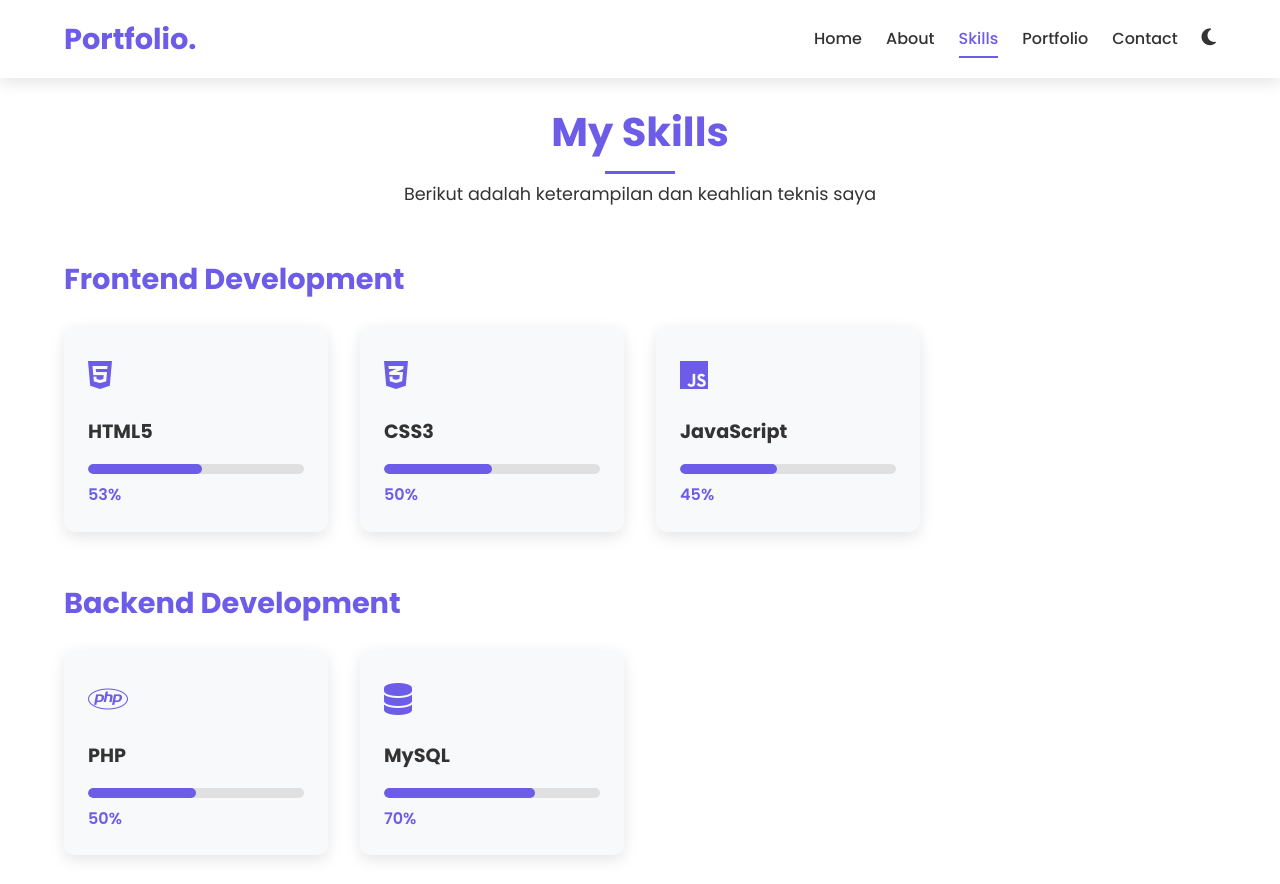
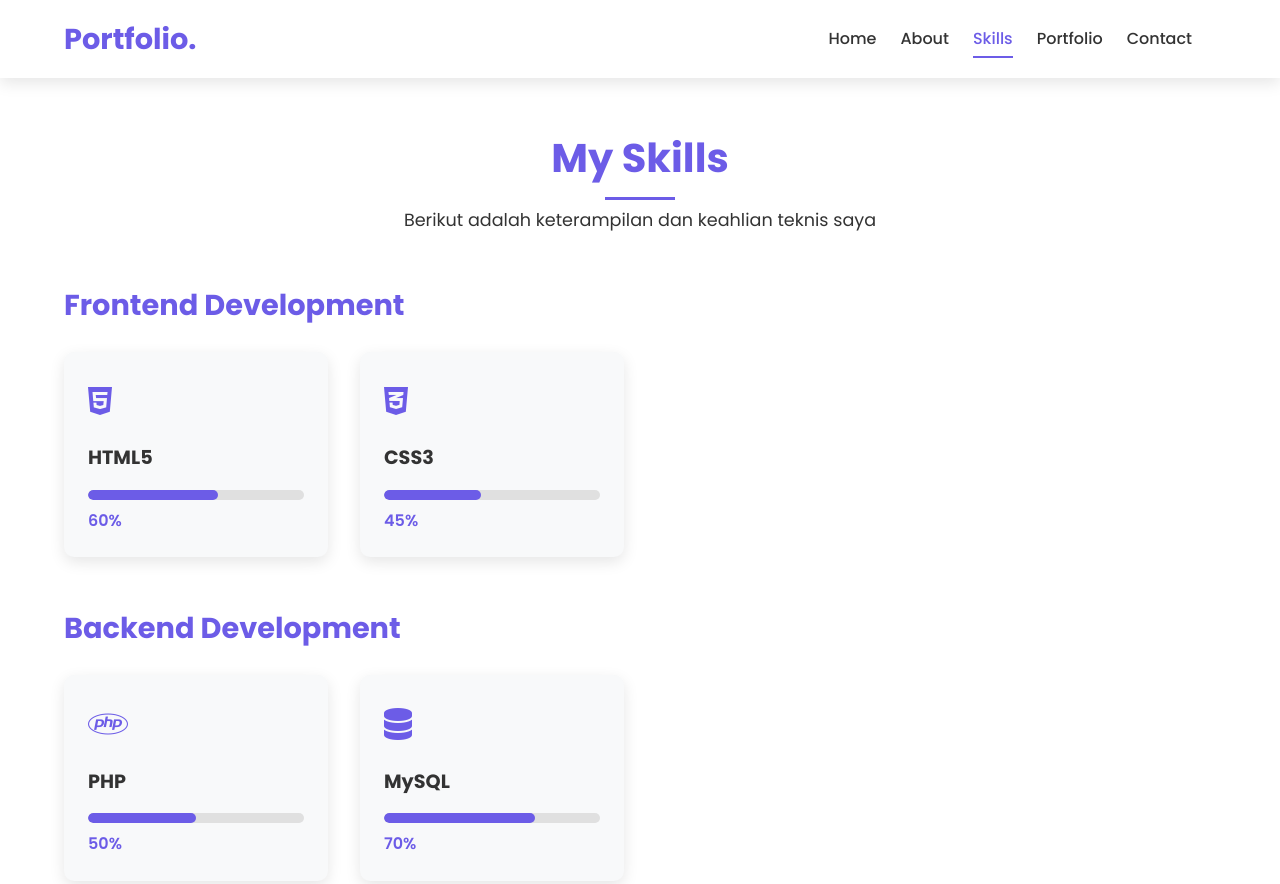
Before and after one commit to faiqzdhn/web_porto, a plain HTML site: page skills.html in a window 1280 px wide. Shown: the top 884 px of the page. Drawn offline with Linux system fonts and the light colour scheme.

Commit message:
Update skills.html

```diff
--- a/skills.html
+++ b/skills.html
@@ -9,6 +9,9 @@
     <link href="https://fonts.googleapis.com/css2?family=Poppins:wght@300;400;500;600;700&display=swap" rel="stylesheet">
 </head>
 <body>
+    <!-- checkbox tersembunyi untuk toggle dark mode -->
+    <input type="checkbox" id="theme-toggle">
+
     <header>
         <div class="logo">
             <h2>Portfolio.</h2>
@@ -20,7 +23,7 @@
                 <li><a href="skills.html" class="active">Skills</a></li>
                 <li><a href="portfolio.html">Portfolio</a></li>
                 <li><a href="contact.html">Contact</a></li>
-                <li><button id="theme-toggle"><i class="fas fa-moon"></i></button></li>
+                <li><label for="theme-toggle" class="theme-switch"></label></li>
             </ul>
         </nav>
     </header>
@@ -42,9 +45,9 @@
                             </div>
                             <h4>HTML5</h4>
                             <div class="skill-bar">
-                                <div class="skill-progress" style="width: 53%;"></div>
+                                <div class="skill-progress" style="width: 60%;"></div>
                             </div>
-                            <span class="skill-percentage">53%</span>
+                            <span class="skill-percentage">60%</span>
                         </div>
 
                         <div class="skill-card">
@@ -52,17 +55,6 @@
                                 <i class="fab fa-css3-alt"></i>
                             </div>
                             <h4>CSS3</h4>
-                            <div class="skill-bar">
-                                <div class="skill-progress" style="width: 50%;"></div>
-                            </div>
-                            <span class="skill-percentage">50%</span>
-                        </div>
-
-                        <div class="skill-card">
-                            <div class="skill-icon">
-                                <i class="fab fa-js"></i>
-                            </div>
-                            <h4>JavaScript</h4>
                             <div class="skill-bar">
                                 <div class="skill-progress" style="width: 45%;"></div>
                             </div>
```
